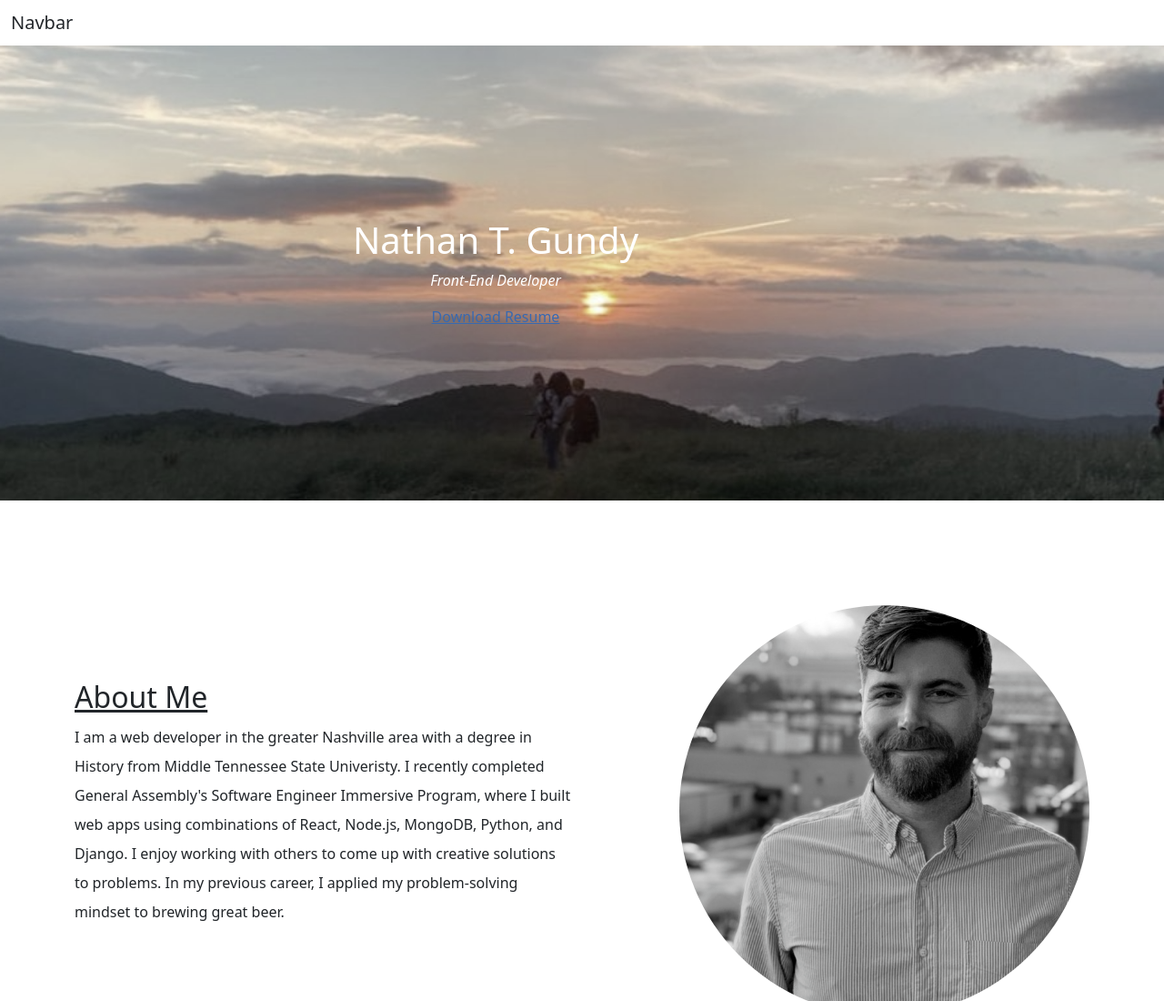
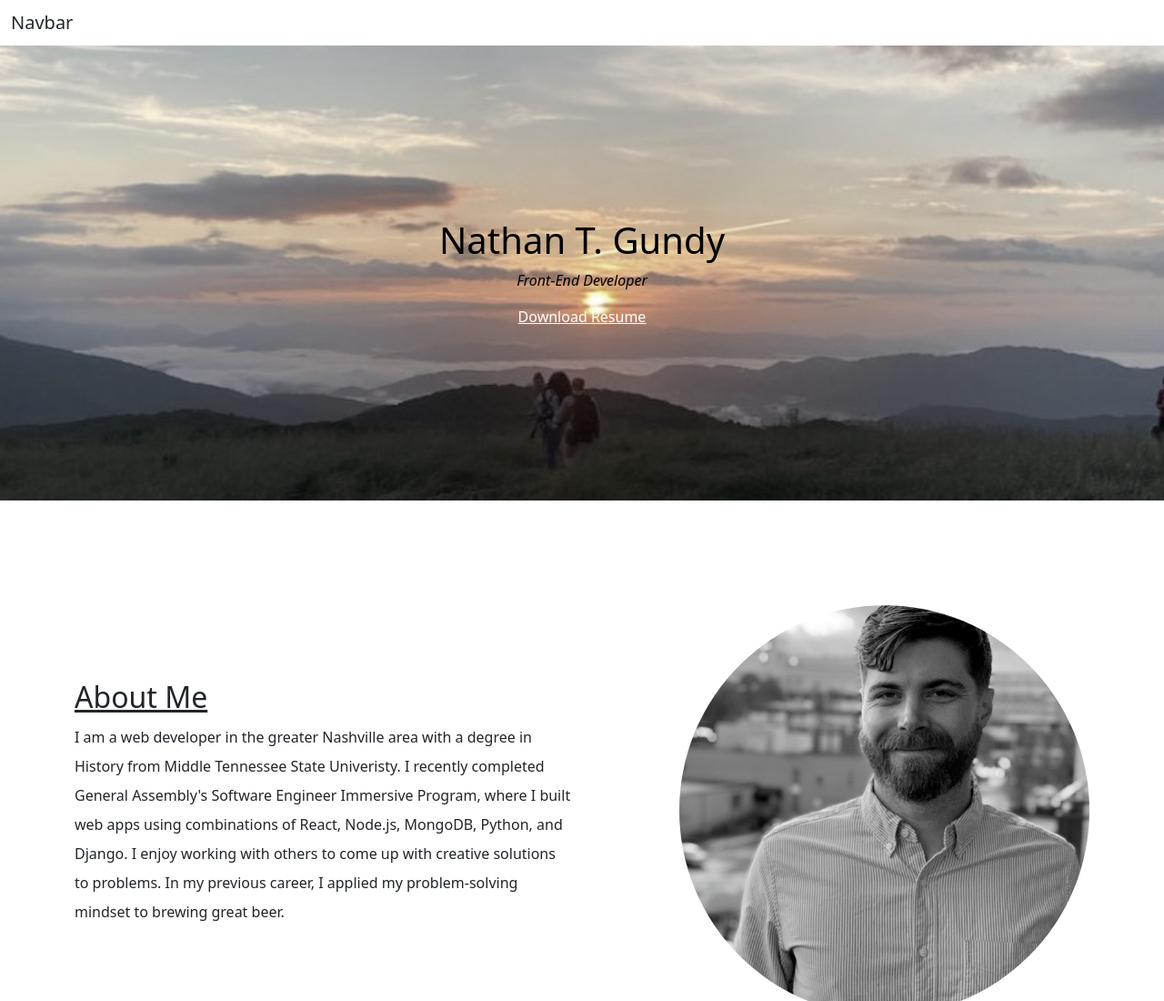
Before and after one commit to gundyn/portfolio, a website: page index.html in a window 1280 px wide. Shown: the top 1100 px of the page at 91% size. Drawn offline with nearby package versions, Linux system fonts and the light colour scheme.

Commit message:
Centered the title and adjusted the color of the text overlaying the background photo

```diff
--- a/index.html
+++ b/index.html
@@ -28,7 +28,7 @@
     <section class="hero">
     	<div class="container">
     		<div class="row">
-    			<div class="col-lg-10">
+    			<div class="col-lg-12">
     				<div class="hero-vert">
     					<div class="vert">
                 <div class="title-block">
--- a/style.css
+++ b/style.css
@@ -29,6 +29,7 @@
 .title-block {
 	color: #FFF;
 	text-align: center;
+	filter: invert(1) grayscale(1) contrast(9);
 }
 
 .section-pad {
```
